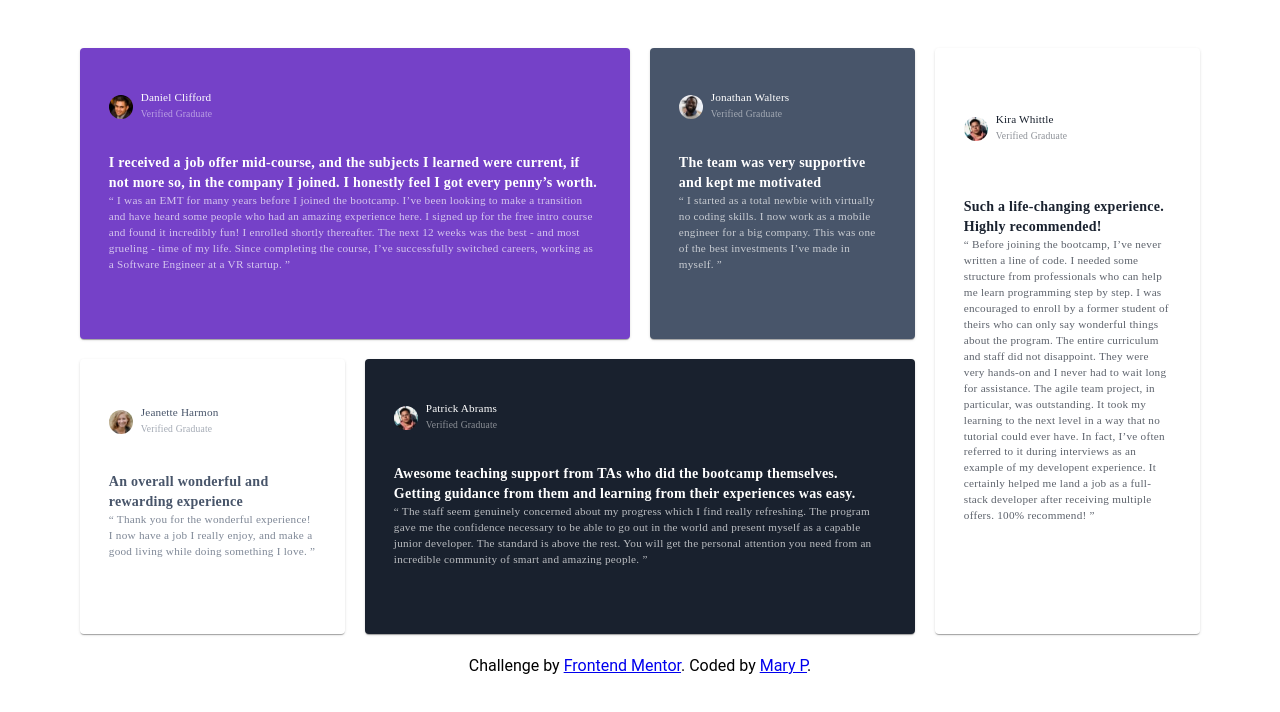
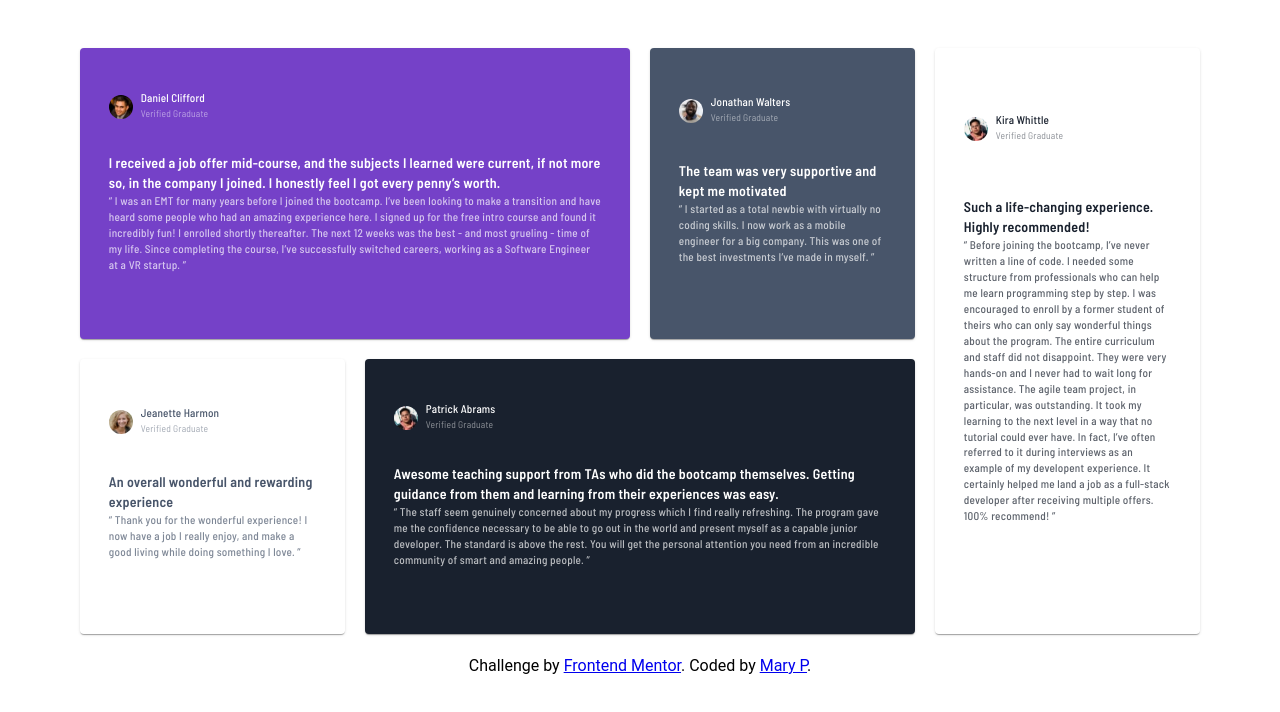
Before and after one commit to Mary2021/testimonials-grid-section, a Vue app: page / in a window 1280 px wide. Shown: the top 712 px of the page. Built offline with nearby package versions, Linux system fonts and the light colour scheme.

Commit message:
add font-family

```diff
--- a/index.html
+++ b/index.html
@@ -5,6 +5,9 @@
     <meta charset="UTF-8" />
     <link rel="icon" href="./favicon-32x32.png" />
     <meta name="viewport" content="width=device-width, initial-scale=1.0" />
+    <link rel="preconnect" href="https://fonts.googleapis.com">
+    <link rel="preconnect" href="https://fonts.gstatic.com" crossorigin>
+    <link href="https://fonts.googleapis.com/css2?family=Barlow+Semi+Condensed:ital,wght@0,100;0,200;0,300;0,400;0,500;0,600;0,700;0,800;0,900;1,100;1,200;1,300;1,400;1,500;1,600;1,700;1,800;1,900&display=swap" rel="stylesheet">
     <title>Frontend Mentor | Testimonial grid section</title>
 </head>
 
--- a/src/App.vue
+++ b/src/App.vue
@@ -1,8 +1,10 @@
 <template>
   <v-app>
+    <h1 hidden>This is a Frontend Mentor testimonial grid layout challenge</h1>
     <v-main>
       <router-view />
     </v-main>
+
   </v-app>
 </template>
 
```
Also changed, not shown: 6 other files (tests, documents, lock files or other folders).
